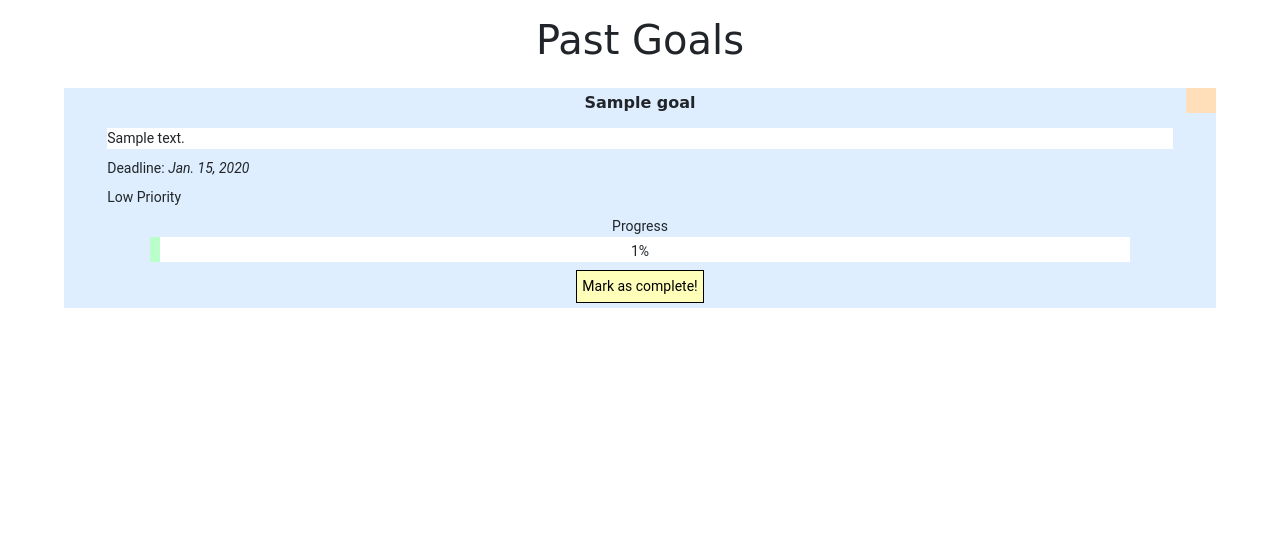
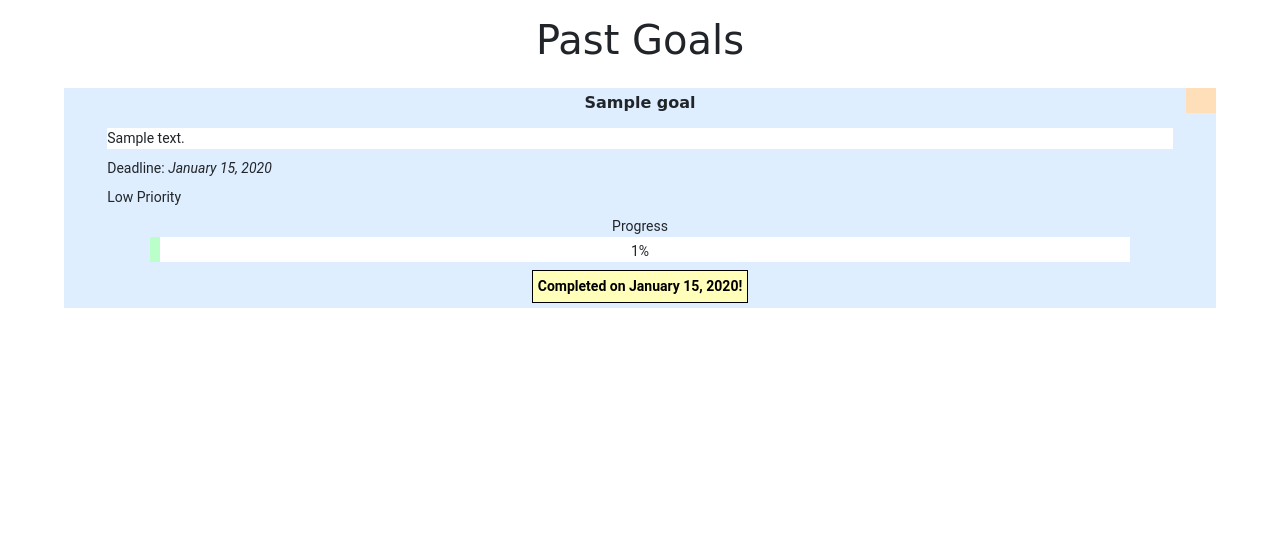
Before and after one commit to bwilkins96/Goal_e, a Django app: page /pastGoals in a window 1280 px wide. Shown: the part 55-598 px from the top of the page. Run offline with Django 4.2, Linux system fonts and the light colour scheme; tables that the repository leaves empty hold one stand-in row (values such as "Sample post"); some libraries are stand-ins or nearby versions; some web fonts are replaced.

Commit message:
mark goal as complete 2

```diff
--- a/goal_e_project/goal_e/models.py
+++ b/goal_e_project/goal_e/models.py
@@ -1,5 +1,7 @@
 from datetime import date
 from django.db import models
+
+from .utils import get_full_date
 
 class Goal(models.Model):
     """Goal model class"""
@@ -23,6 +25,13 @@
 
         return f'{self.progress:.2f}%'
 
+    def get_deadline_str(self):
+        return get_full_date(self.deadline)
+
+    def get_completed_str(self):
+        if self.completed:
+            return get_full_date(self.completed)
+
     def complete_goal(self):
         self.completed = date.today()
         self.progress = 100.0
--- a/goal_e_project/goal_e/static/goal_e/utils.js
+++ b/goal_e_project/goal_e/static/goal_e/utils.js
@@ -48,8 +48,10 @@
     const goalCard = document.getElementById(id);
     const completeBtn = goalCard.querySelector('.completeBtn');
     const progBar = goalCard.querySelector('.progBar .bar');
+    const progText = goalCard.querySelector('.progBar p');
 
     completeBtn.classList.add('completedMsg');
-    completeBtn.innerText = 'Completed on November 2, 2023!';
+    completeBtn.innerText = `Completed on ${responseData['dateStr']}!`;
     progBar.style.width = '100%';
+    progText.innerText = '100%';
 }
--- a/goal_e_project/goal_e/templates/goal_e/index.html
+++ b/goal_e_project/goal_e/templates/goal_e/index.html
@@ -37,7 +37,7 @@
                 </a>
 
                 <div class="descript">{{ goal.description }}</div>
-                <div class="deadline">Deadline: <span>{{ goal.deadline }}</span></div>
+                <div class="deadline">Deadline: <span>{{ goal.get_deadline_str }}</span></div>
                 <div class="priority">{{ goal.get_priority_display }} Priority</div>
 
                 <div class="prog">
@@ -49,7 +49,11 @@
                     </div>
                 </div>
 
-                <button class="completeBtn" id="completeBtn{{ goal.id }}" type="button" onclick="markGoalComplete({{ goal.id }})">Mark as complete!</button>
+                {% if goal.completed %}
+                    <button class="completeBtn completedMsg" id="completeBtn{{ goal.id }}" type="button">Completed on {{ goal.get_completed_str }}!</button>
+                {% else %}
+                    <button class="completeBtn" id="completeBtn{{ goal.id }}" type="button" onclick="markGoalComplete({{ goal.id }})">Mark as complete!</button>
+                {% endif %}
             </div>
 
         {% endfor %}
--- a/goal_e_project/goal_e/utils.py
+++ b/goal_e_project/goal_e/utils.py
@@ -11,5 +11,8 @@
         request.POST['progress'],
     ]
 
-def get_yyyy_mm_dd(date_inst: date):
+def get_yyyy_mm_dd(date_inst: date) -> str:
     return date_inst.strftime('%Y-%m-%d')
+
+def get_full_date(date_inst: date) -> str:
+    return date_inst.strftime('%B %d, %Y')
--- a/goal_e_project/goal_e/views.py
+++ b/goal_e_project/goal_e/views.py
@@ -82,7 +82,8 @@
 
         response = {
             'pointsAdded': 15000,
-            'newPointsTotal': 30000
+            'newPointsTotal': 30000,
+            'dateStr': goal.get_completed_str()
         }
 
     return JsonResponse(response)
```
